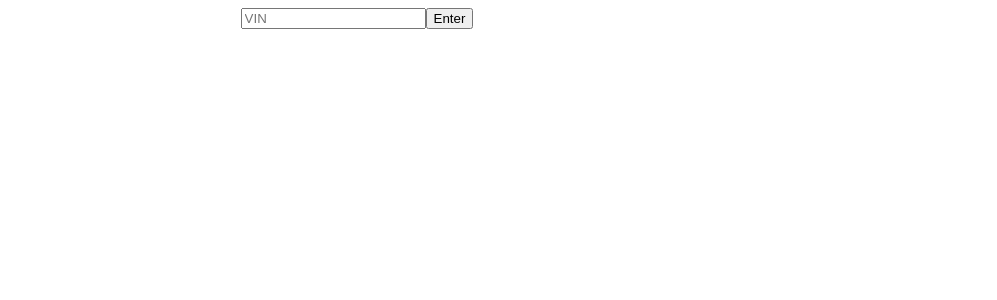
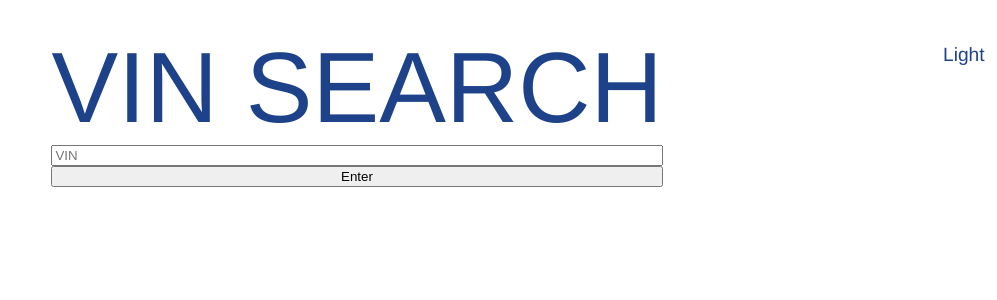
Before and after one commit to Benties/vin_search, a React (Create React App) app: page / in a window 1280 px wide. Shown: the top 300 px of the page, without its empty margins (283-1280 px from the left). Built offline with nearby package versions, Linux system fonts and the light colour scheme.

Commit message:
styling finished

```diff
--- a/src/App.js
+++ b/src/App.js
@@ -2,17 +2,21 @@ import React, {useContext} from 'react';
 import {Route, Routes, BrowserRouter, useParams} from 'react-router-dom';
 import Result from './components/Results';
 import Search from './components/Search';
-import { VinContext } from './context';
-
+import { VinContext } from './context/vinContext';
+import { ThemeContext } from './context/themeContext';
 function App() {
-
+  const {theme, setTheme} = useContext(ThemeContext)
   const {car} = useContext(VinContext)
 
+  const changeMode = (e) => {
+    setTheme(!theme)
+  }
   return (
     <BrowserRouter>
+      <button className={theme ? 'theme-selector' : 'theme-selector dark'} onClick={changeMode}>{theme? 'Light' : 'Dark'}</button>
       <Routes>
-        <Route path='/' element={<Search/>}/>
-        <Route path={`/car`} element={<Result car={car}/>}/>
+        <Route path='/' element={<Search theme={theme}/>}/>
+        <Route path={`/car`} element={<Result car={car} theme={theme}/>}/>
       </Routes>
     </BrowserRouter>
   )
--- a/src/components/Google.js
+++ b/src/components/Google.js
@@ -1,5 +1,5 @@
 import React, {useEffect, useContext, useState} from "react"
-import { VinContext } from "../context";
+import { VinContext } from "../context/vinContext";
 
 
 
@@ -11,9 +11,7 @@ function Google ({car}){
         const res = await fetch(`/google?keyword=${car.Results[7].Value} ${car.Results[9].Value} ${car.Results[10].Value}`)
         if(res){
             const data = await res.json()
-            console.log(data)
-            setLoad([data[0].url, data[1].url])
-            console.log(load)
+            setLoad([data[0].url, data[1].url, data[2].url])
         }
     }
 
@@ -22,17 +20,28 @@ function Google ({car}){
     },[])
 
     return (
-        <div>
-            <img
-                src={load[0]}
-                loading='lazy'
-                width='300px'
-                />
-            <img
-                width='300px'
-                src={load[1]}
-                loading='lazy'
-                />
+        <div id='img-container'>
+            <div className="img-box">
+                <img
+                    src={load[0]}
+                    alt='Car Picture'
+                    loading='lazy'
+                    />
+            </div>
+            <div className="img-box">
+                <img
+                    src={load[1]}
+                    alt='Car Picture'
+                    loading='lazy'
+                    />
+            </div>
+            <div className="img-box">
+                <img
+                    src={load[2]}
+                    alt='Car Picture'
+                    loading='lazy'
+                    />
+            </div>
         </div>
     )
 }
--- a/src/components/Results.js
+++ b/src/components/Results.js
@@ -1,32 +1,56 @@
-import React from "react"
+import React, { useEffect, useState } from "react"
 import Youtube from "./Youtube";
 import Google from "./Google";
-function Result ({car}){
+function Result ({car, theme}){
+
+    const [data, setData] = useState(car)
+
+    const refresh = async () => {
+        const newCar = await sessionStorage.getItem('data').json()
+        console.log(newCar)
+        setData(newCar)
+    }
+    // let newCar
+    // console.log(sessionStorage.getItem('data'))
+    // if(sessionStorage.getItem('data')){
+    //     newCar = sessionStorage.getItem('data')
+    // }
+
+    useEffect(() => {
+        console.log('hi')
+        if(data.Results[7].Results === null){
+            refresh()
+        }
+    },[])
 
 
     return (
+        <div className={theme ? 'master-container':'master-container dark'}>
             <div id='outer-container'>
+                <div>Results</div>
                 <div id='stat-box'>
                     <div id='stat-header'>Base Stats</div>
                     <div id='base-stats'>
-                    <div>Model: {car.Results[9].Value}</div>
-                    <div>Year: {car.Results[10].Value}</div>
-                    <div>Make: {car.Results[7].Value}</div>
-                    <div>Doors: {car.Results[24].Value}</div>
-                    <div>Body Style: {car.Results[23].Value}</div>
-                    <div>Drive Type: {car.Results[51].Value}</div>
-                    <div>Manufacturer Name: {car.Results[8].Value}</div>
-                    <div>Vehicle Type: {car.Results[14].Value}</div>
-                    <div>VIN: {car.Results[5].Value}</div>
-                    <div>Trim: {car.Results[13].Value}</div>
+                        <div className="grid-box 3">Make:  {data.Results[7].Value !== null ? data.Results[7].Value : 'N/A'}</div>
+                        <div className="grid-box 1">Model:  {data.Results[9].Value ? data.Results[9].Value : 'N/A'}</div>
+                        <div className="grid-box 2">Year:  {data.Results[10].Value ? data.Results[10].Value : 'N/A'}</div>
+                        <div className="grid-box 10">Trim:  {data.Results[13].Value ? data.Results[13].Value : 'N/A'}</div>
+                        <div className="grid-box 5">Body Style:  {data.Results[23].Value ? data.Results[23].Value : 'N/A'}</div>
+                        <div className="grid-box 4">Doors:  {data.Results[24].Value ? data.Results[24].Value : 'N/A'}</div>
+                        <div className="grid-box 6">Drive Type:  {data.Results[51].Value ? data.Results[51].Value : 'N/A'}</div>
+                        <div className="grid-box 8">Vehicle Type:  {data.Results[14].Value ? data.Results[14].Value : 'N/A'}</div>
+                        <div className="grid-box 9">VIN:  {data.Results[5].Value ? data.Results[5].Value : 'N/A'}</div>
+                        <div className="grid-box 7">Manufacturer Name:  {data.Results[8].Value ? data.Results[8].Value : 'N/A'}</div>
                     </div>
                 </div>
-            <div id='img-container'>
-                <Google car={car}/>
+                <div id='vid-container'>
+                    <Youtube car={data}/>
                 </div>
-            <div id='vid-container'>
-                <Youtube car={car}/>
+                <div>
+                    <Google car={data}/>
                 </div>
+            </div>
+
         </div>
     )
 }
--- a/src/components/Search.js
+++ b/src/components/Search.js
@@ -1,8 +1,8 @@
 import { useState, useContext} from "react"
-import { VinContext } from "../context";
+import { VinContext } from "../context/vinContext";
 import {useNavigate} from 'react-router-dom'
 
-function Search(){
+function Search({theme}){
 
     const {car , setCar} = useContext(VinContext)
     const [vin, setVin] = useState('')
@@ -14,6 +14,7 @@ function Search(){
         const data = await fetch(`/vin/${vin}`)
         const car = await data.json()
         if(car){
+            sessionStorage.setItem('data', JSON.stringify(car))
             setCar(car)
             navigate('/car')
         }
@@ -21,15 +22,16 @@ function Search(){
 
 
     return(
-        <div>
-            <form onSubmit={onSubmit}>
+        <div className={theme ? 'master-container':'master-container dark'}>
+            <form onSubmit={onSubmit} className='search-form'>
+            <div>VIN SEARCH</div>
                 <input
                     type='text'
                     placeholder="VIN"
                     value={vin}
                     onChange={(e) => setVin(e.target.value)}
                     />
-                    <button>Enter</button>
+                <button>Enter</button>
             </form>
         </div>
     )
--- a/src/components/Youtube.js
+++ b/src/components/Youtube.js
@@ -1,5 +1,5 @@
 import React, {useEffect, useContext, useState} from "react"
-import { VinContext } from "../context";
+import { VinContext } from "../context/vinContext";
 
 
 
@@ -13,9 +13,7 @@ function Youtube ({car}){
         const data = await res.json()
 
         if(data){
-            console.log(data)
             setLoad(data.items[0].id)
-            console.log(load)
         }
     }
 
@@ -26,10 +24,11 @@ function Youtube ({car}){
     return (
         <div>
               <iframe
-                width='300'
-                height='250'
+                width='100%'
+                height='300'
                 frameBorder='0'
                 loading='lazy'
+                allowFullScreen
                 src={`https://www.youtube.com/embed/${load}`}
             />
         </div>
--- /dev/null
+++ b/src/context/themeContext.js
@@ -0,0 +1,13 @@
+import { createContext, useState } from "react";
+
+export const ThemeContext = createContext()
+
+export function ThemeProvider(props){
+    const [theme, setTheme] = useState(true)
+
+    return (
+        <ThemeContext.Provider value={{theme, setTheme}}>
+            {props.children}
+        </ThemeContext.Provider>
+    )
+}
--- a/src/index.css
+++ b/src/index.css
@@ -1,24 +1,71 @@
 /* TODO Add site wide styles */
-#root{
+*{
+    margin: 0;
+}
+
+.theme-selector{
+    position:fixed;
+    width: 50px;
+    height: 100px;
+    border-radius: 10px;
+    border: none;
+    right:10px;
+    top:5px;
+    background-color: transparent;
+    color:#1d4289;
+    font-size: larger;
+    font-family: 'Franklin Gothic Medium', 'Arial Narrow', Arial, sans-serif;
+}
+
+.theme-selector.dark{
+    color: #d6d2c4 ;
+}
+
+.master-container{
     width: 100%;
     height: 100%;
+    min-height: 100vh;
     display: flex;
     justify-content: center;
+    color: #1d4289;
+    background-color: #FFFFFF;
     font-family: 'Franklin Gothic Medium', 'Arial Narrow', Arial, sans-serif;
-    /* background-color:rgb(145, 80, 0); */
+    font-size: 100px;
+}
+.master-container.dark{
+    color: #d6d2c4;
+    background-color: #1b365d;
 }
 
 #outer-container{
+    height: 100%;
     width: 1000px;
     display: flex;
     flex-direction: column;
     align-items: center;
-    /* background-color: aqua; */
+}
+
+#vid-container{
+    width: 900px;
+    margin-top: 20px;
 }
 
 #img-container{
-    width: 1000px;
-    height: 400px;
+    width: 900px;
+    height: 300px;
+    display: flex;
+    flex-direction: row;
+}
+
+.img-box {
+    background-color: transparent;
+}
+
+.img-box img{
+    width: 300px;
+    height: 270px;
+    /* margin-right: 5px; */
+    object-fit: fill;
 }
 
 #stat-box{
@@ -26,17 +73,25 @@
     display: flex;
     flex-direction: column;
     align-items: center;
-    height: 250px;
-    font-size: 20px;
-    background-color: bisque;
+    height: 365px;
+    font-size: 30px;
 }
+
 #base-stats{
     display: grid;
     width: 900px;
-    height: 200px;
     grid-template-columns: auto auto;
+}
+
+.grid-box{
+    border: 1px solid #6f6c6c;
+    padding: 20px;
+    font-size: 15px;
     text-align: center;
-    /* background-color: #2196F3; */
-    /* padding: 10px; */
-    background-color: rgb(198, 64, 64);
 }
+
+.search-form{
+    margin-top: 30px;
+    display: flex;
+    flex-direction: column;
+}
--- a/src/index.js
+++ b/src/index.js
@@ -2,14 +2,16 @@ import React from 'react';
 import ReactDOM from 'react-dom';
 import './index.css';
 import App from './App';
-import { VinProvider } from './context';
-
+import { VinProvider } from './context/vinContext';
+import { ThemeProvider } from './context/themeContext';
 
 ReactDOM.render(
   <React.StrictMode>
+    <ThemeProvider>
       <VinProvider>
         <App/>
       </VinProvider>
+    </ThemeProvider>
   </React.StrictMode>,
   document.getElementById('root')
 );
```
Also changed, not shown: src/context/vinContext.js (renamed from src/context/index.js). Lines whose indentation alone changed are shown as unchanged.
